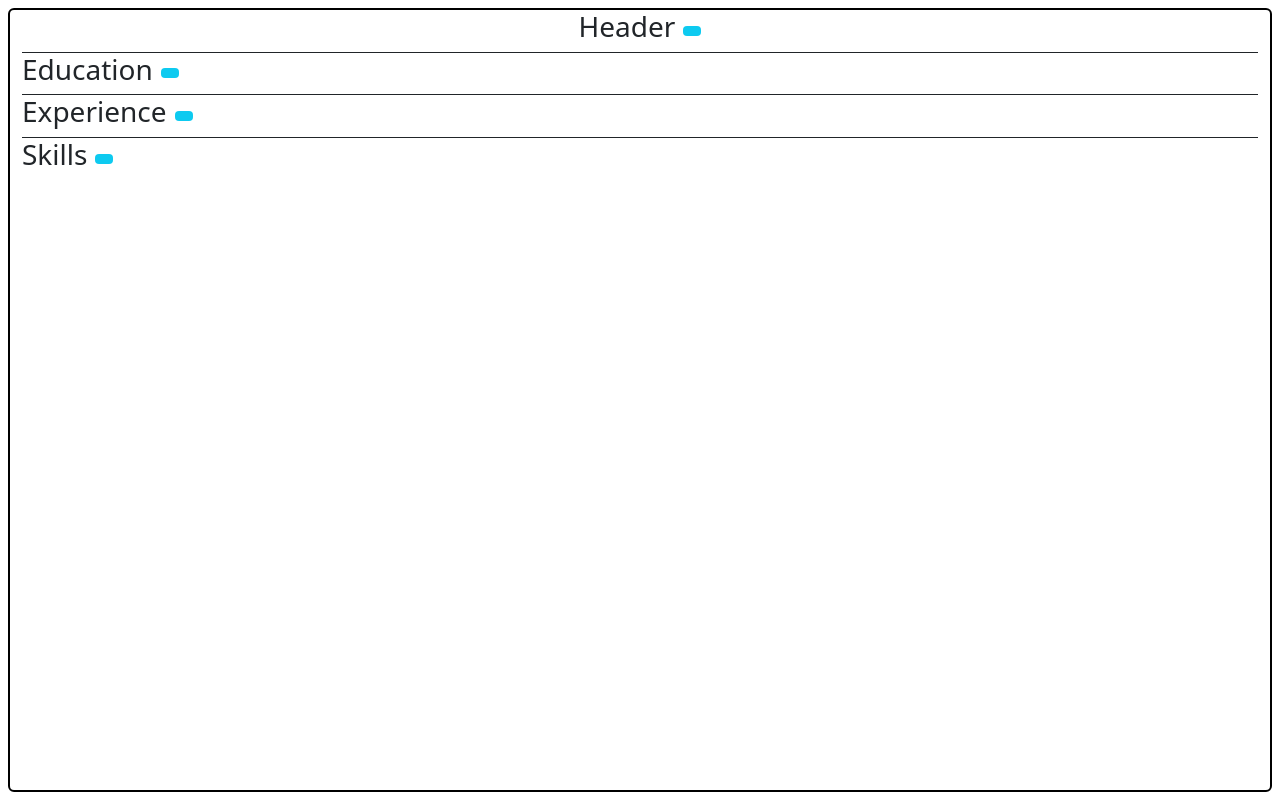
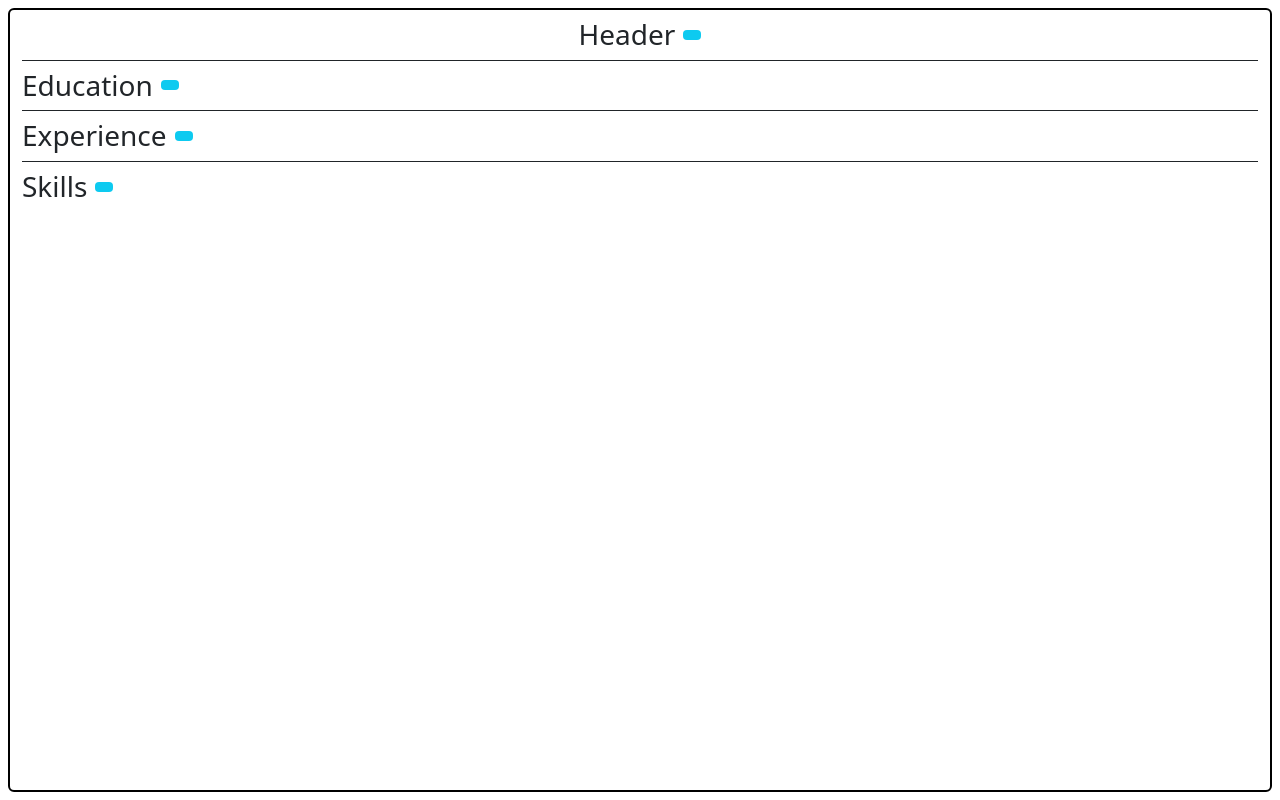
Before and after one commit to asampers/cv-app, a React (Vite) app: page / in a window 1280 px wide. Built offline with nearby package versions, Linux system fonts and the light colour scheme.

Commit message:
Fix h3 margins

```diff
--- a/src/App.css
+++ b/src/App.css
@@ -1,3 +1,7 @@
 .resume {
   height: 98vh;
 }
+
+h3 {
+  margin-top: .5rem !important;
+}
--- a/src/components/EducationInfo.jsx
+++ b/src/components/EducationInfo.jsx
@@ -9,7 +9,7 @@ function EducationInfo({data, onClick, showBtn}) {
   if(anyData) {
   return (
     <Fragment>
-      <div className='d-flex w-100'>
+      <div className='d-flex w-100 mb-2'>
         <div className='d-flex flex-column me-auto'>
           {data.degree && <span className='fw-bold'>{data.degree} Degree - {data.major}</span> }
           {data.minor && <span className=''>Minor: {data.minor}</span> }
--- a/src/components/ExperienceInfo.jsx
+++ b/src/components/ExperienceInfo.jsx
@@ -9,7 +9,7 @@ function ExperienceInfo({data, onClick, showBtn}) {
   if(anyData) {
   return (
     <Fragment>
-      <div className="d-flex w-100">
+      <div className="d-flex w-100 mb-2">
         <div className="d-flex flex-column me-auto w-75">
           {data.title && <span><b>{data.title}</b>, <i>{data.company}</i></span>}
           {data.duties && <span className=''>{data.duties}</span> }
```
